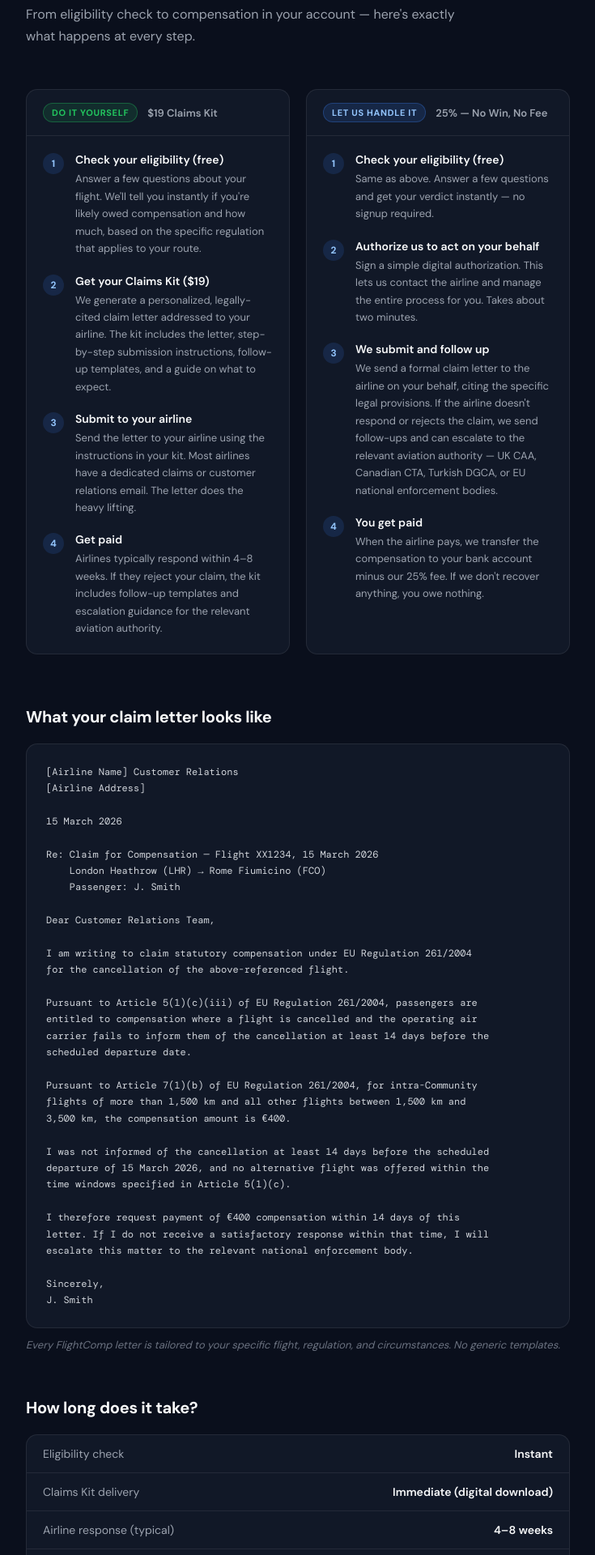
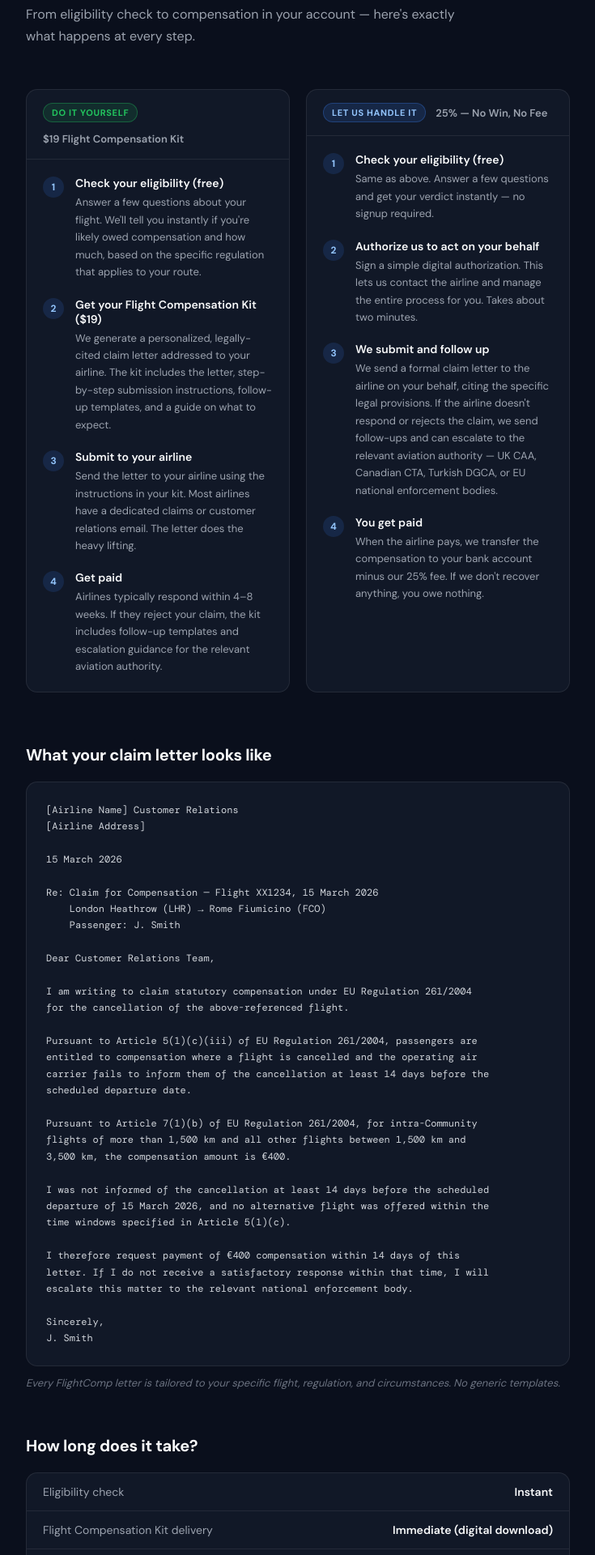
Before and after one commit to getflightcomp-cmyk/FlightComp, a Next.js app: page /how-it-works in a window 1280 px wide. Shown: the part 160-2080 px from the top of the page at 81% size, without its empty margins (272-1007 px from the left). Built offline with nearby package versions, Linux system fonts and the light colour scheme.

Commit message:
rename all Claims Kit references to Flight Compensation Kit globally

```diff
--- a/pages/about.jsx
+++ b/pages/about.jsx
@@ -48,7 +48,7 @@ export default function About() {
             <p>
               So I built FlightComp. Check your eligibility for free. If you&apos;re owed money, we&apos;ll handle
               the entire claim for you — at the lowest fee in the market, and if we don&apos;t win, you don&apos;t
-              pay. Prefer to do it yourself? We offer a DIY Claims Kit with everything you need.
+              pay. Prefer to do it yourself? We offer a Flight Compensation Kit with everything you need.
             </p>
           </section>
 
--- a/pages/blog/[slug].jsx
+++ b/pages/blog/[slug].jsx
@@ -145,7 +145,7 @@ export default function BlogPost({ post }) {
               Find out in 2 minutes if you can claim
             </h3>
             <p style={{ fontSize: 14, color: 'var(--muted)', lineHeight: 1.6, marginBottom: 20 }}>
-              Free eligibility check — no signup required. If you qualify, get your Claims Kit for $19 or let us handle everything for 25% (no win, no fee).
+              Free eligibility check — no signup required. If you qualify, get your Flight Compensation Kit for $19 or let us handle everything for 25% (no win, no fee).
             </p>
             <a
               href="/"
--- a/pages/dev/pdf-preview.jsx
+++ b/pages/dev/pdf-preview.jsx
@@ -80,7 +80,7 @@ export default function PdfPreview() {
             Developer Tool
           </div>
           <h1 style={{ fontSize: 24, fontWeight: 700, color: '#f1f5f9', margin: '0 0 8px' }}>
-            PDF Claims Kit Preview
+            PDF Flight Compensation Kit Preview
           </h1>
           <p style={{ fontSize: 14, color: '#94a3b8', margin: 0, lineHeight: 1.6 }}>
             Loads mock claim data into sessionStorage and redirects to /success so you can test
@@ -127,7 +127,7 @@ export default function PdfPreview() {
         </button>
 
         <p style={{ fontSize: 12, color: '#475569', textAlign: 'center', marginTop: 16, lineHeight: 1.5 }}>
-          On /success, skip the timing form (or fill it in) then click &quot;Download Claims Kit (PDF)&quot;.
+          On /success, skip the timing form (or fill it in) then click &quot;Download Flight Compensation Kit (PDF)&quot;.
           <br />The AI letter generation will fire a real API call to /api/generate-letter.
         </p>
 
--- a/pages/how-it-works.jsx
+++ b/pages/how-it-works.jsx
@@ -27,7 +27,7 @@ export default function HowItWorks() {
     <>
       <Head>
         <title>How It Works | FlightComp</title>
-        <meta name="description" content="From eligibility check to compensation in your account — here's exactly what happens at every step, for both the DIY Claims Kit and our managed service." />
+        <meta name="description" content="From eligibility check to compensation in your account — here's exactly what happens at every step, for both the Flight Compensation Kit and our managed service." />
       </Head>
       <div className="hiw-pg">
         <div className="hiw-inner">
@@ -48,12 +48,12 @@ export default function HowItWorks() {
             <div className="hiw-track">
               <div className="hiw-track-header">
                 <div className="hiw-track-badge hiw-track-badge-diy">Do It Yourself</div>
-                <div className="hiw-track-price">$19 Claims Kit</div>
+                <div className="hiw-track-price">$19 Flight Compensation Kit</div>
               </div>
               <div className="hiw-track-steps">
                 <Step n="1" title="Check your eligibility (free)"
                   body="Answer a few questions about your flight. We'll tell you instantly if you're likely owed compensation and how much, based on the specific regulation that applies to your route." />
-                <Step n="2" title="Get your Claims Kit ($19)"
+                <Step n="2" title="Get your Flight Compensation Kit ($19)"
                   body="We generate a personalized, legally-cited claim letter addressed to your airline. The kit includes the letter, step-by-step submission instructions, follow-up templates, and a guide on what to expect." />
                 <Step n="3" title="Submit to your airline"
                   body="Send the letter to your airline using the instructions in your kit. Most airlines have a dedicated claims or customer relations email. The letter does the heavy lifting." />
@@ -134,7 +134,7 @@ J. Smith`}</pre>
                 <div className="hiw-tl-val">Instant</div>
               </div>
               <div className="hiw-tl-row">
-                <div className="hiw-tl-label">Claims Kit delivery</div>
+                <div className="hiw-tl-label">Flight Compensation Kit delivery</div>
                 <div className="hiw-tl-val">Immediate (digital download)</div>
               </div>
               <div className="hiw-tl-row">
@@ -219,7 +219,7 @@ J. Smith`}</pre>
                       <td className="cmp-td"><span className="cmp-chk">✓</span> Free</td>
                     </tr>
                     <tr>
-                      <td className="cmp-td cmp-td-feature">DIY Claims Kit</td>
+                      <td className="cmp-td cmp-td-feature">Flight Compensation Kit</td>
                       <td className="cmp-td cmp-td-us"><span className="cmp-chk">✓</span> $19 flat fee</td>
                       <td className="cmp-td cmp-na">N/A</td>
                       <td className="cmp-td cmp-na">N/A</td>
@@ -292,7 +292,7 @@ J. Smith`}</pre>
                   </div>
                   {[
                     { label: 'Eligibility check', theirs: c.eligibility[0], ours: c.eligibility[1] },
-                    { label: 'DIY Claims Kit',    theirs: c.diy[0],         ours: c.diy[1] },
+                    { label: 'Flight Compensation Kit', theirs: c.diy[0],    ours: c.diy[1] },
                     { label: 'Managed fee',       theirs: c.fee[0],         ours: c.fee[1] },
                     { label: 'Extra legal fees',  theirs: c.legal[0],       ours: c.legal[1] },
                     { label: 'Regulations',       theirs: c.regs[0],        ours: c.regs[1] },
--- a/pages/index.jsx
+++ b/pages/index.jsx
@@ -1124,7 +1124,7 @@ export default function Home() {
                     <span className="lp-step-ico">💰</span>
                   </div>
                   <div className="lp-step-title">Let us handle it</div>
-                  <div className="lp-step-body">Authorize us to submit your claim and manage the process — 25% fee, no win no fee. Or get a DIY Claims Kit ($19) with your personalized letter and instructions.</div>
+                  <div className="lp-step-body">Authorize us to submit your claim and manage the process — 25% fee, no win no fee. Or get a Flight Compensation Kit ($19) with your personalized letter and instructions.</div>
                 </div>
               </div>
             </div>
```
Also changed, not shown: pages/success.jsx (+4 -4 lines), lib/blogPosts.js.
